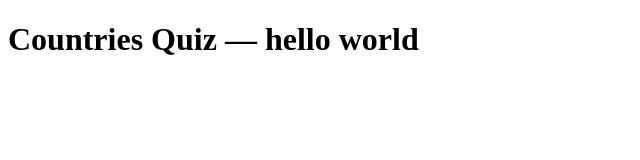
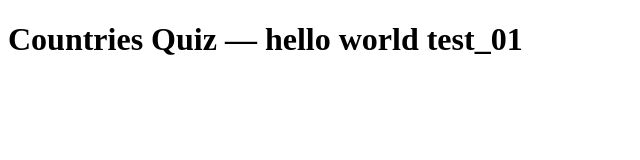
Before and after one commit to patrickcirtap/countries-quiz, a React (Vite) app: page / in a window 1280 px wide. Shown: the top 160 px of the page, without its empty margins (0-640 px from the left). Built offline with nearby package versions, Linux system fonts and the light colour scheme.

Commit message:
auto deploy update test 01

```diff
--- a/src/App.tsx
+++ b/src/App.tsx
@@ -1,3 +1,3 @@
 export default function App() {
-  return <h1>Countries Quiz — hello world</h1>
+  return <h1>Countries Quiz — hello world test_01</h1>
 }
```
